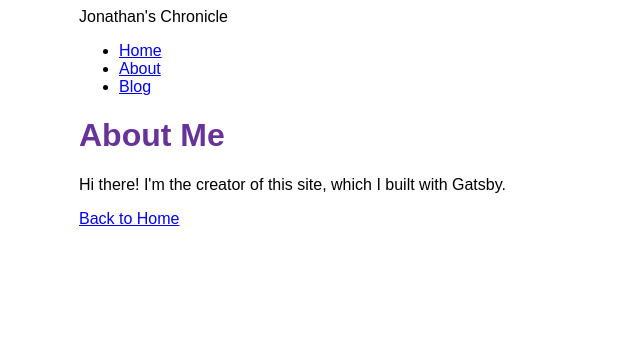
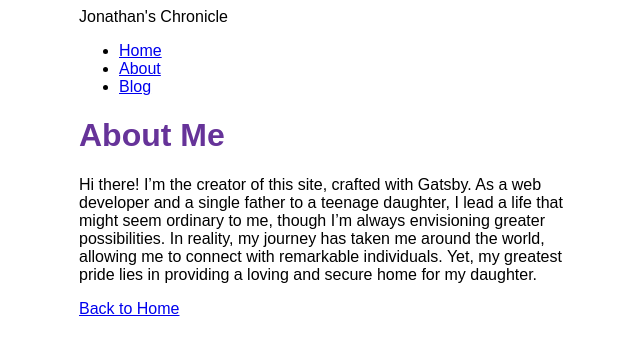
Before and after one commit to JackSawyerWATX/my-gatsby-site, a Gatsby site: page /about in a window 1280 px wide. Shown: the whole page, without its empty margins (311-951 px from the left). Built offline with nearby package versions, Linux system fonts and the light colour scheme; Gatsby itself is replaced by a stand-in of ours.

Commit message:
Added and about

```diff
--- a/src/pages/about.js
+++ b/src/pages/about.js
@@ -7,7 +7,7 @@
     return (
         <Layout pageTitle="About Me">
             {/* <h1>About Me</h1> */}
-            <p>Hi there! I'm the creator of this site, which I built with Gatsby.</p>
+            <p>Hi there! I’m the creator of this site, crafted with Gatsby. As a web developer and a single father to a teenage daughter, I lead a life that might seem ordinary to me, though I’m always envisioning greater possibilities. In reality, my journey has taken me around the world, allowing me to connect with remarkable individuals. Yet, my greatest pride lies in providing a loving and secure home for my daughter.</p>
             <Link to="/">Back to Home</Link>
         </Layout>
     )
```
